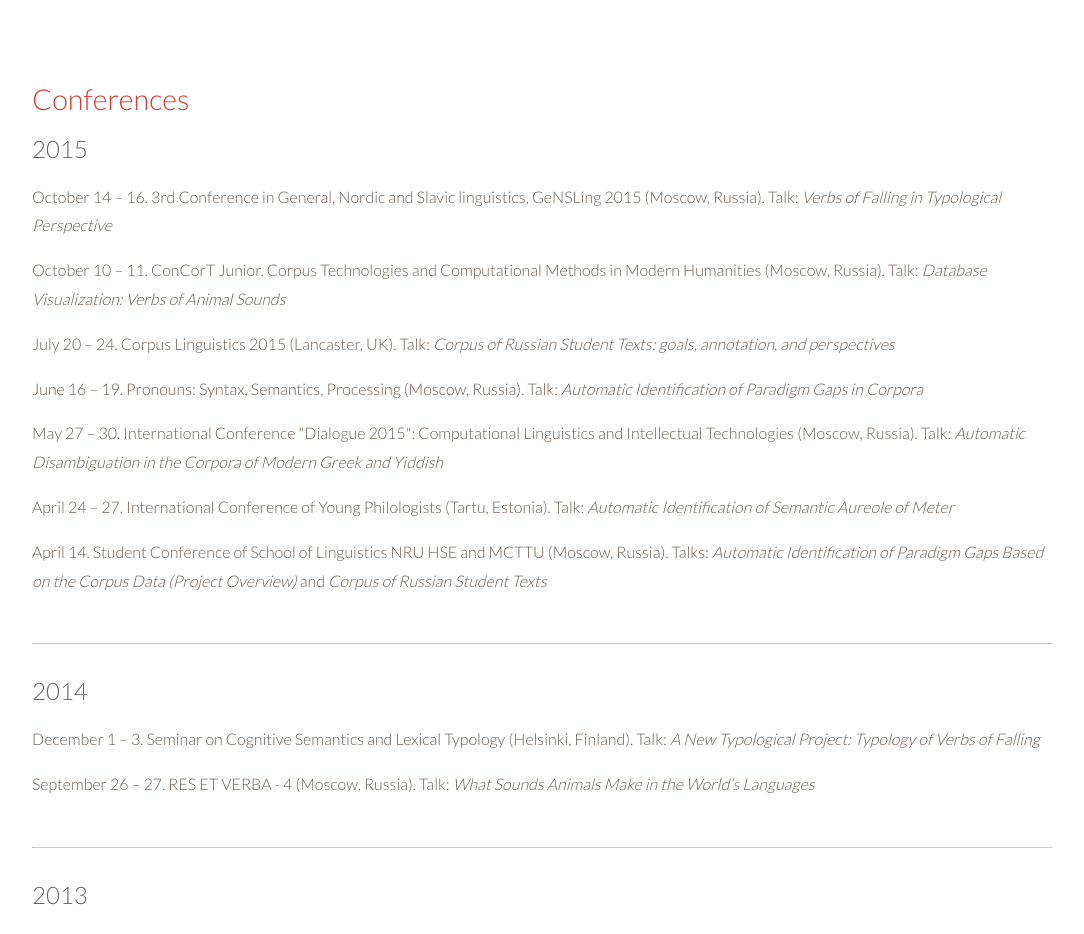
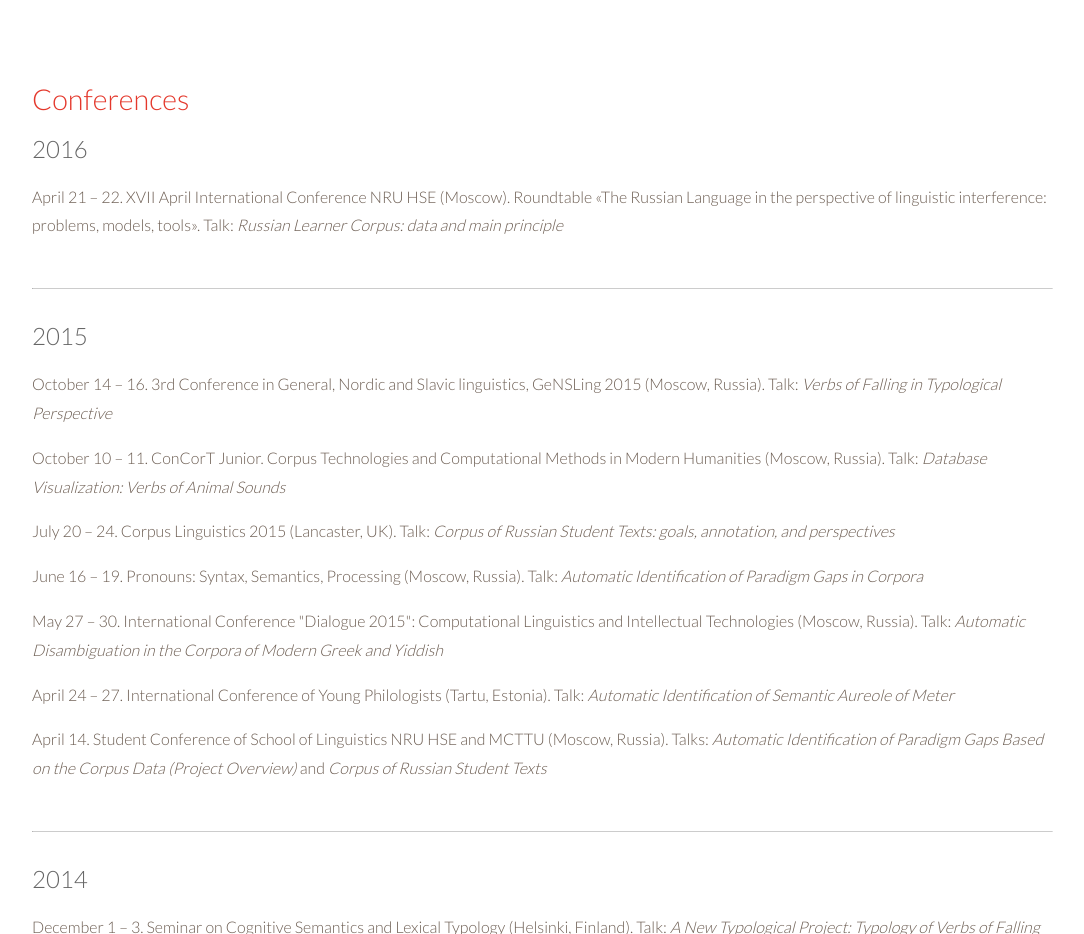
Before and after one commit to elmiram/elmiram.github.io, a plain HTML site: page index.html in a window 1280 px wide. Shown: the part 4380-5314 px from the top of the page, without its empty margins (54-1138 px from the left). Drawn offline with nearby package versions, Linux system fonts and the light colour scheme; a web font is replaced by a local one.

Commit message:
add conference

```diff
--- a/index.html
+++ b/index.html
@@ -261,6 +261,9 @@
 			<div class="row">
 				<section >
 			<h1>Conferences</h1>
+					<h2>2016</h2>
+					<p>April 21 – 22. XVII April International Conference NRU HSE (Moscow). Roundtable «The Russian Language in the perspective of linguistic interference: problems, models, tools». Talk: <i>Russian Learner Corpus: data and main principle</i></p>
+					<hr>
                     <h2>2015</h2>
                     <p>October 14 – 16. 3rd Conference in General, Nordic and Slavic linguistics, GeNSLing 2015 (Moscow, Russia). Talk: <i>Verbs of Falling in Typological Perspective</i></p>
 <p>October 10 – 11. ConCorT Junior. Corpus Technologies and Computational Methods in Modern Humanities (Moscow, Russia). Talk: <i>Database Visualization: Verbs of Animal Sounds</i></p>
```
Also changed, not shown: resume_rus.html (+3 -0 lines).
